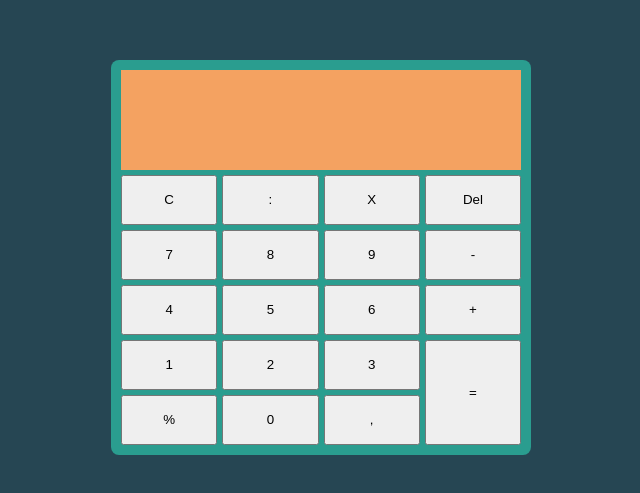
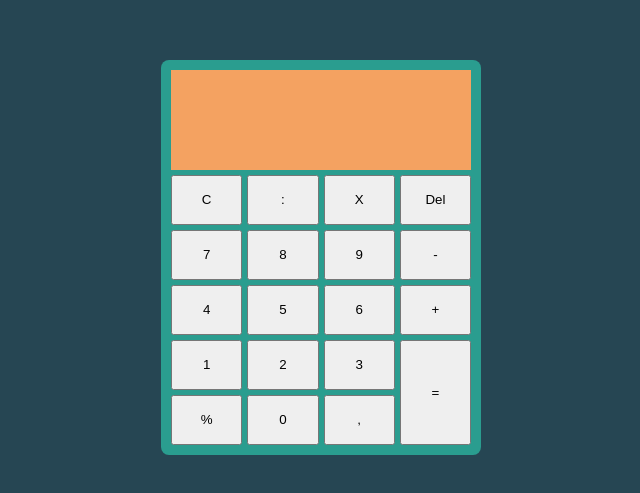
Before and after one commit to Coshido/Calculator, a plain HTML site: page index.html in a window 1280 px wide. Shown: the part 151-644 px from the top of the page, without its empty margins (319-959 px from the left). Drawn offline with Linux system fonts and the light colour scheme.

Commit message:
add styling for display

```diff
--- a/style.css
+++ b/style.css
@@ -15,7 +15,7 @@ body{
 }
 
 #calculator{
-    width: 400px;
+    width: 300px;
     padding: 10px;
     background-color: var(--green);
     border-radius: 8px;
@@ -34,4 +34,24 @@ body{
     min-height: 100px;
     background-color: var(--orange);
     margin-bottom: 5px;
+    display: flex;
+    flex-direction: column;
+
 }
+#small-display{
+    flex-grow: 1;
+    display: flex;
+    align-items:flex-end;
+    justify-content: flex-end;
+    font-size: 18px;
+    padding: 0 20px;
+}
+#big-display{
+    flex-grow: 1;
+    display: flex;
+    align-items: center;
+    justify-content: flex-end;
+    font-size: 32px;
+    padding: 0 20px;
+
+}
```
